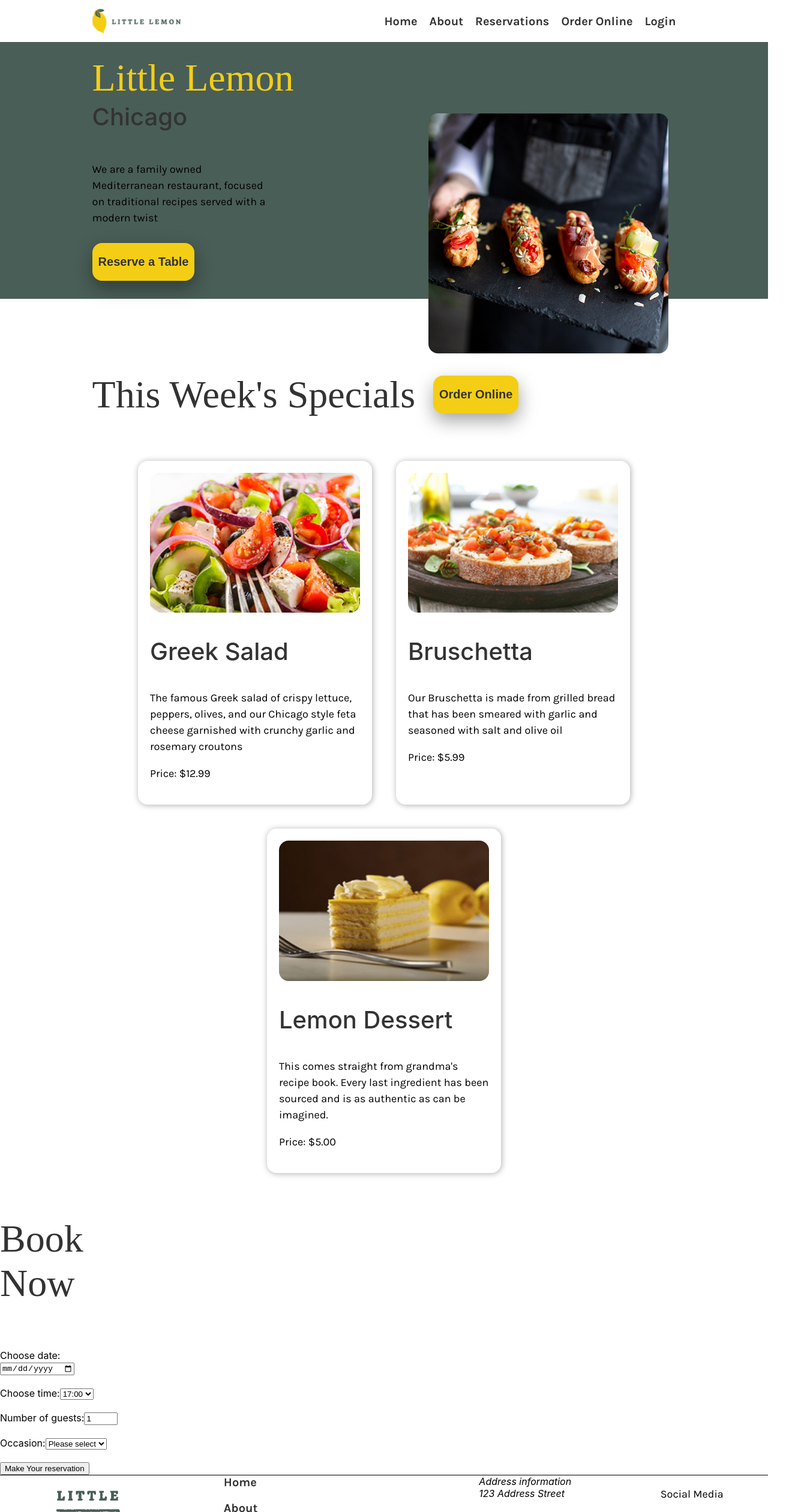
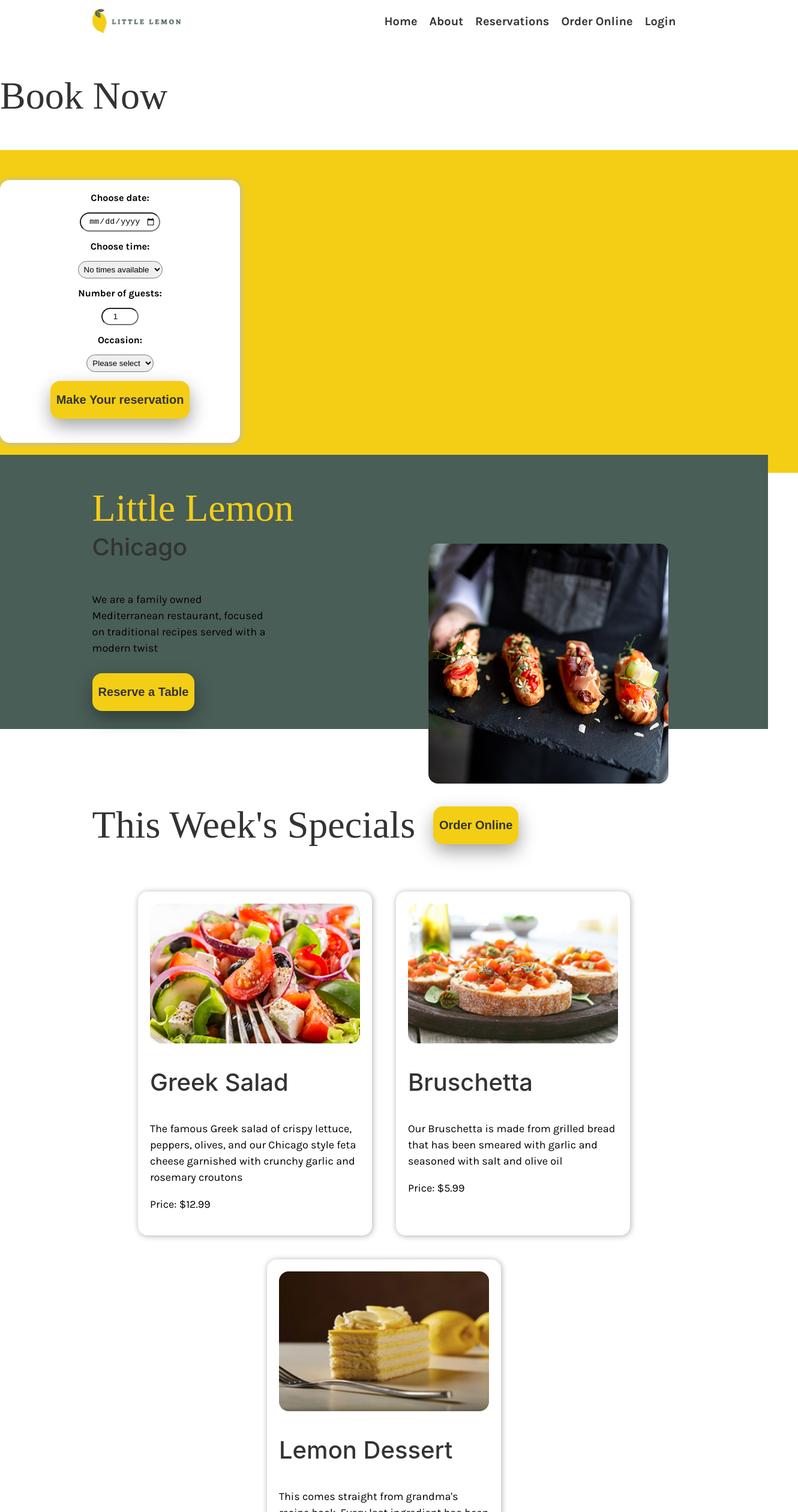
Before and after one commit to LemonZaps/capstone, a React (Create React App) app: page /reservations in a window 1280 px wide. Shown: the top 2520 px of the page at 60% size, 1330 px wide, since content can reach past the window. Built offline with nearby package versions, Linux system fonts and the light colour scheme; a web font is replaced by a local one.

Commit message:
added fake api info to try to get the app to work

```diff
--- a/public/index.html
+++ b/public/index.html
@@ -34,6 +34,7 @@
   <body>
     <noscript>You need to enable JavaScript to run this app.</noscript>
     <div id="root"></div>
+    <sript>https://drive.google.com/file/d/1PMLIeT_CGv6oGL7WoXa-ubgcSspRfyBL/view?usp=sharing</sript>
     <!--
       This HTML file is a template.
       If you open it directly in the browser, you will see an empty page.
--- a/src/App.css
+++ b/src/App.css
@@ -206,13 +206,17 @@ display: block;
     padding-bottom: 40px;
     padding-top: 20px;
     animation: slideUp 0.8s ease-out forwards;
-    margin-bottom: 100px;
+    height: 70%;
 }
 
 #booking-container {
-    padding-left: 12vw;
+    display: flex;
+    flex-direction: row;
+    justify-self: center;
     background-color: #F4CE14;
-    height: auto;
+    height: 100%;
+    width: 100%;
+    padding: 50px;
 }
 
 .form-input {
@@ -220,8 +224,3 @@ display: block;
     padding:5px;
     text-align: center;
 }
-
-#form-container{
-    display: flex;
-    justify-content: center;
-}
--- a/src/components/BookingForm.js
+++ b/src/components/BookingForm.js
@@ -1,49 +1,171 @@
 import React, { useState } from 'react';
 
-function BookingForm({ availableTimes, dispatchTimes, initializeTimes }) {
+// Mock API Data
+const availableTimesByDate = {
+    '2024-04-15': ['10:00', '11:00', '12:00'],
+    '2024-04-16': ['10:00', '11:00', '12:00'],
+    '2024-04-17': ['10:00', '11:00', '12:00'],
+    '2024-04-18': ['10:00', '11:00', '12:00'],
+    '2024-04-19': ['10:00', '11:00', '12:00'],
+    '2024-04-20': ['10:00', '11:00', '12:00'],
+    '2024-04-21': ['10:00', '11:00', '12:00'],
+    '2024-04-22': ['10:00', '11:00', '12:00'],
+    '2024-04-23': ['10:00', '11:00', '12:00'],
+    '2024-04-24': ['10:00', '11:00', '12:00'],
+    '2024-04-25': ['10:00', '11:00', '12:00'],
+    '2024-04-26': ['10:00', '11:00', '12:00'],
+    '2024-04-27': ['10:00', '11:00', '12:00'],
+    '2024-04-28': ['10:00', '11:00', '12:00'],
+    '2024-04-29': ['10:00', '11:00', '12:00'],
+    '2024-04-30': ['10:00', '11:00', '12:00'],
+
+};
+
+// Mock API Functions
+
+// Fetch available times based on a given date
+const fetchAPI = (date) => {
+    return new Promise((resolve, reject) => {
+        setTimeout(() => {
+            if (availableTimesByDate[date]) {
+                resolve(availableTimesByDate[date]);
+            } else {
+                reject(new Error('No available times for the selected date.'));
+            }
+        }, 1000); // Simulate network delay
+    });
+};
+
+// Submit booking information and update available times
+const submitAPI = (formData) => {
+    if (availableTimesByDate[formData.date]) {
+        availableTimesByDate[formData.date] = availableTimesByDate[formData.date].filter(time => time !== formData.time);
+    }
+
+    return new Promise((resolve, reject) => {
+        setTimeout(() => {
+            if (formData) {
+                resolve(true); // Simulate successful submission
+            } else {
+                reject(new Error('Form submission failed.'));
+            }
+        }, 1000); // Simulate API delay
+    });
+};
+
+// React Component
+const BookingForm = () => {
     const [date, setDate] = useState('');
     const [time, setTime] = useState('');
     const [guests, setGuests] = useState(1);
     const [occasion, setOccasion] = useState('');
+    const [availableTimes, setAvailableTimes] = useState([]);
+    const [isLoading, setIsLoading] = useState(false);
+    const [error, setError] = useState('');
 
-    const handleDateChange = (event) => {
-        setDate(event.target.value);
-        dispatchTimes({
-            type: 'UPDATE_TIMES',
-            payload: initializeTimes()
-        });
+
+    const handleDateChange = async (e) => {
+        const newDate = e.target.value;
+        setDate(newDate);
+        if (newDate) {
+            try {
+                setIsLoading(true);
+                setError('');
+                const times = await fetchAPI(newDate);
+                setAvailableTimes(times);
+                setTime(times.length > 0 ? times[0] : '');
+            } catch (err) {
+                setError('Failed to fetch available times');
+                setAvailableTimes([]);
+            } finally {
+                setIsLoading(false);
+            }
+        }
+    };
+
+    const handleSubmit = async (e) => {
+        e.preventDefault();
+        const formData = {
+            date,
+            time,
+            guests,
+            occasion
+        };
+        try {
+            setIsLoading(true);
+            setError('');
+            const success = await submitAPI(formData);
+            if (success) {
+                alert('Your reservation has been successfully submitted!');
+                // Reset form if needed or redirect user
+            } else {
+                setError('Submission failed');
+            }
+        } catch (err) {
+            setError('Error while submitting form');
+        } finally {
+            setIsLoading(false);
+        }
     };
 
     return (
+        <form aria-labelledby="bookingFormTitle" onSubmit={handleSubmit}>
+            <h2 id="bookingFormTitle">Book Now</h2>
+            {error && <p style={{ color: 'red' }}>{error}</p>}
 
-        <form style={{ display: 'grid', maxWidth: '200px', gap: '20px' }} aria-labelledby="bookingFormTitle">
-            <h2 id="bookingFormTitle">Book Now</h2>
-            <div>
+            <div id="booking-container">
+            <div className='form-styles'>
                 <label htmlFor="res-date">Choose date:</label>
-                <input type="date" id="res-date" value={date} onChange={handleDateChange} aria-required="true" />
-            </div>
-            <div>
-                <label htmlFor="res-time">Choose time:</label>
-                <select id="res-time" value={time} onChange={(e) => setTime(e.target.value)} aria-required="true">
-                    {availableTimes.map((timeOption, index) => (
-                        <option key={index} value={timeOption}>{timeOption}</option>
-                    ))}
-                </select>
-            </div>
-            <div>
+                    <input
+                    className="form-input"
+                    type="date"
+                    id="res-date"
+                    value={date}
+                    onChange={handleDateChange}
+                    aria-required="true"
+/>              <label htmlFor="res-time">Choose time:</label>
+                <select className="form-input"
+                id="res-time"
+                value={time}
+                onChange={(e) => setTime(e.target.value)}
+                aria-required="true"
+>
+    {availableTimes.length > 0 && availableTimes.map((time, index) => (
+        <option key={index} value={time}>
+            {time}
+        </option>
+    ))}
+    {availableTimes.length === 0 && !isLoading && (
+        <option value="">No times available</option>
+    )}
+</select>
+
                 <label htmlFor="guests">Number of guests:</label>
-                <input type="number" placeholder="1" min="1" max="10" id="guests" value={guests} onChange={(e) => setGuests(e.target.value)} aria-required="true" />
-            </div>
-            <div>
+                <input
+                className="form-input"
+                    type="number"
+                    placeholder="1"
+                    min="1"
+                    max="10"
+                    id="guests"
+                    value={guests}
+                    onChange={(e) => setGuests(e.target.value)}
+                    aria-required="true"
+                />
                 <label htmlFor="occasion">Occasion:</label>
-                <select id="occasion" value={occasion} onChange={(e) => setOccasion(e.target.value)} aria-required="true">
+                <select
+                className="form-input"
+                    id="occasion"
+                    value={occasion}
+                    onChange={(e) => setOccasion(e.target.value)}
+                    aria-required="true"
+                >
                     <option value="">Please select</option>
                     <option value="Birthday">Birthday</option>
                     <option value="Anniversary">Anniversary</option>
                 </select>
+                <input className="button-styles" type="submit" value="Make Your reservation" disabled={isLoading} />
             </div>
-            <div>
-                <input type="submit" value="Make Your reservation" />
             </div>
         </form>
     );
--- a/src/components/Main.js
+++ b/src/components/Main.js
@@ -1,4 +1,6 @@
-import React, { useReducer } from 'react';
+
+
+import React from 'react';
 import { Routes, Route } from "react-router-dom";
 import HeroSection from "./HeroSection";
 import Specials from "./Specials";
@@ -8,44 +10,20 @@ import Reservations from "./Reservations";
 import OrderOnline from "./OrderOnline";
 import Login from "./Login";
 
-export function timesReducer(state, action) {
-    switch (action.type) {
-        case 'SET_TIMES':
-            return action.payload;
-        case 'UPDATE_TIMES':
-            return action.payload;
-        default:
-            throw new Error(`Unhandled action type: ${action.type}`);
-    }
-}
-
-export function initializeTimes() {
-    return ['17:00', '18:00', '19:00', '20:00', '21:00', '22:00'];
-}
 
 const Main = () => {
-    const [availableTimes, dispatchTimes] = useReducer(timesReducer, initializeTimes());
-
-    const updateTimes = (selectedDate) => {
-
-        dispatchTimes({
-            type: 'UPDATE_TIMES',
-            payload: ['18:00', '20:00', '22:00']
-        });
-    };
 
     return (
         <>
-            <HeroSection />
-            <Specials />
             <Routes>
                 <Route path="/" element={<Home />} />
                 <Route path="/about" element={<About />} />
-                <Route path="/reservations" element={<Reservations availableTimes={availableTimes} dispatchTimes={dispatchTimes} updateTimes={updateTimes} initializeTimes={initializeTimes} />} />
-
+                <Route path="/reservations" element={<Reservations />} />
                 <Route path="/order-online" element={<OrderOnline />} />
                 <Route path="/login" element={<Login />} />
             </Routes>
+            <HeroSection />
+            <Specials />
         </>
     );
 };
--- a/src/components/Reservations.js
+++ b/src/components/Reservations.js
@@ -1,10 +1,10 @@
-// Reservations.js
+
 import React from "react";
 import BookingForm from "./BookingForm";
 
 const Reservations = ({ availableTimes, dispatchTimes, updateTimes, initializeTimes }) => {
     return (
-        <BookingForm availableTimes={availableTimes} dispatchTimes={dispatchTimes} initializeTimes={initializeTimes} />
+        <BookingForm availableTimes={availableTimes} dispatchTimes={dispatchTimes} updateTimes={updateTimes} initializeTimes={initializeTimes} />
     );
 }
 export default Reservations;
```
